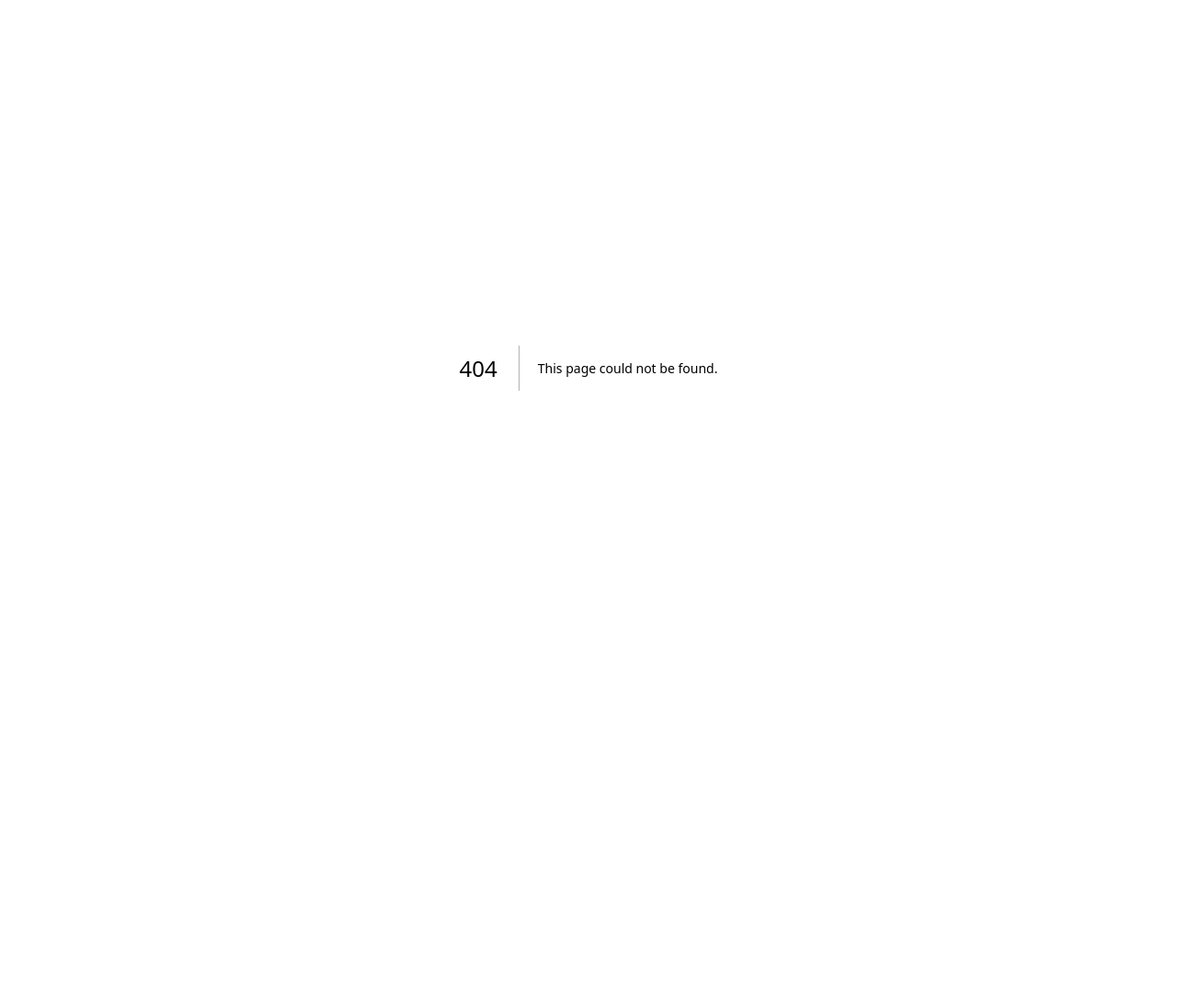
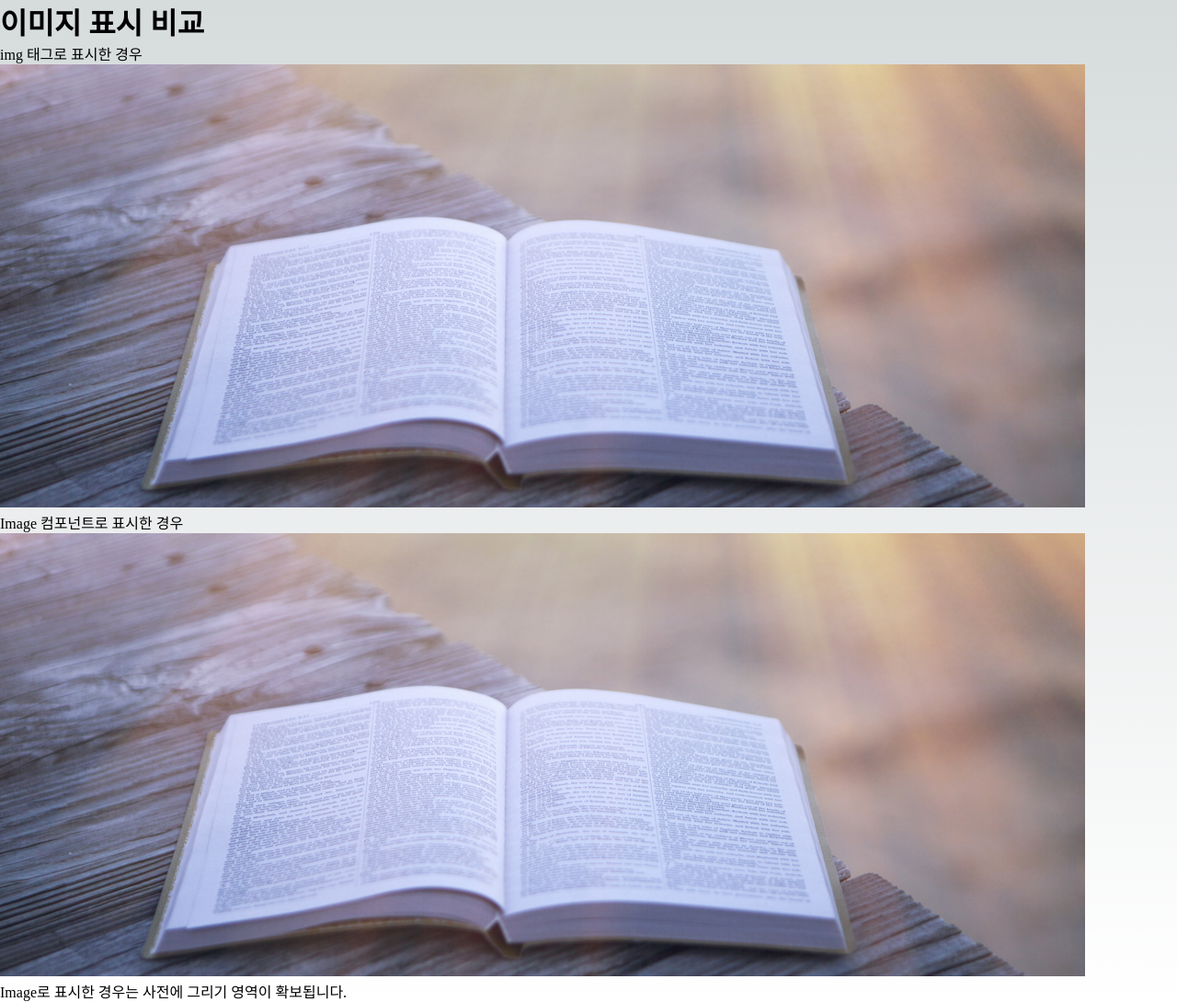
Before and after one commit to kyoulho/nextjs-study, a Next.js app: page /image-sample in a window 1280 px wide. Before the commit this address had no page. Shown: the whole page at 92% size. Before the commit the page ends 800 px from the top, so only its background shows below. Built offline with nearby package versions, Linux system fonts and the light colour scheme.

Commit message:
24.03.25

```diff
--- a/pages/api/hello.ts
+++ b/pages/api/hello.ts
@@ -1,13 +1,13 @@
 // Next.js API route support: https://nextjs.org/docs/api-routes/introduction
 import type { NextApiRequest, NextApiResponse } from "next";
 
-type Data = {
+type HelloResponse = {
   name: string;
 };
 
 export default function handler(
   req: NextApiRequest,
-  res: NextApiResponse<Data>,
+  res: NextApiResponse<HelloResponse>,
 ) {
   res.status(200).json({ name: "John Doe" });
 }
--- /dev/null
+++ b/pages/image-sample.tsx
@@ -0,0 +1,20 @@
+import {NextPage} from "next";
+import Image from "next/image";
+// 이미지 파일을 임포트한다
+import BibleImage from "../public/images/bible.jpeg";
+
+const ImageSample: NextPage<void> = () => {
+    return (
+        <div>
+            <h1>이미지 표시 비교</h1>
+            <p>img 태그로 표시한 경우</p>
+            {/* 일반적인 img 태그를 사용해서 이미지를 표시한다 */}
+            <img src="/images/bible.jpeg" alt={"bible"}/>
+            <p>Image 컴포넌트로 표시한 경우</p>
+            <Image src={BibleImage} alt={"bible"}/>
+            <p>Image로 표시한 경우는 사전에 그리기 영역이 확보됩니다.</p>
+        </div>
+    );
+}
+
+export default ImageSample;
```
Also changed, not shown: pages/page.tsx (+0 -18 lines), pages/sayHello.tsx (added, +19 -0 lines), public/images/bible.jpeg (added).
